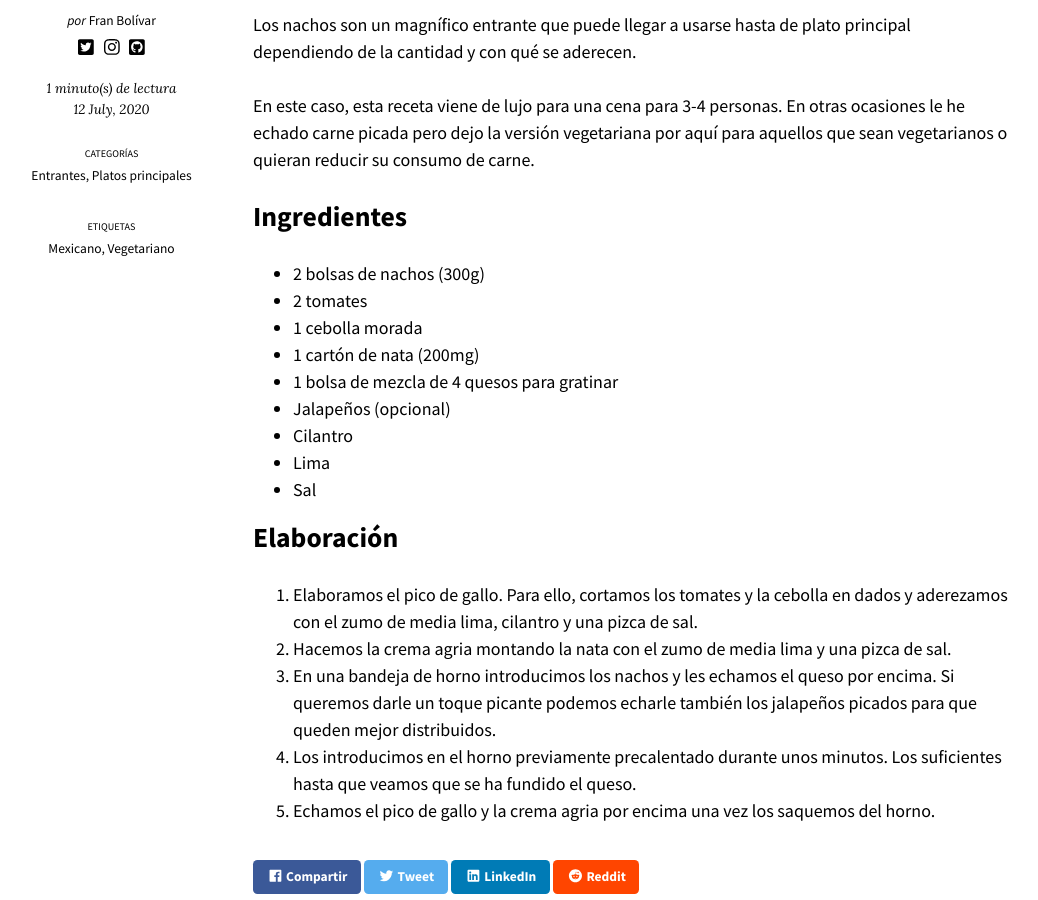
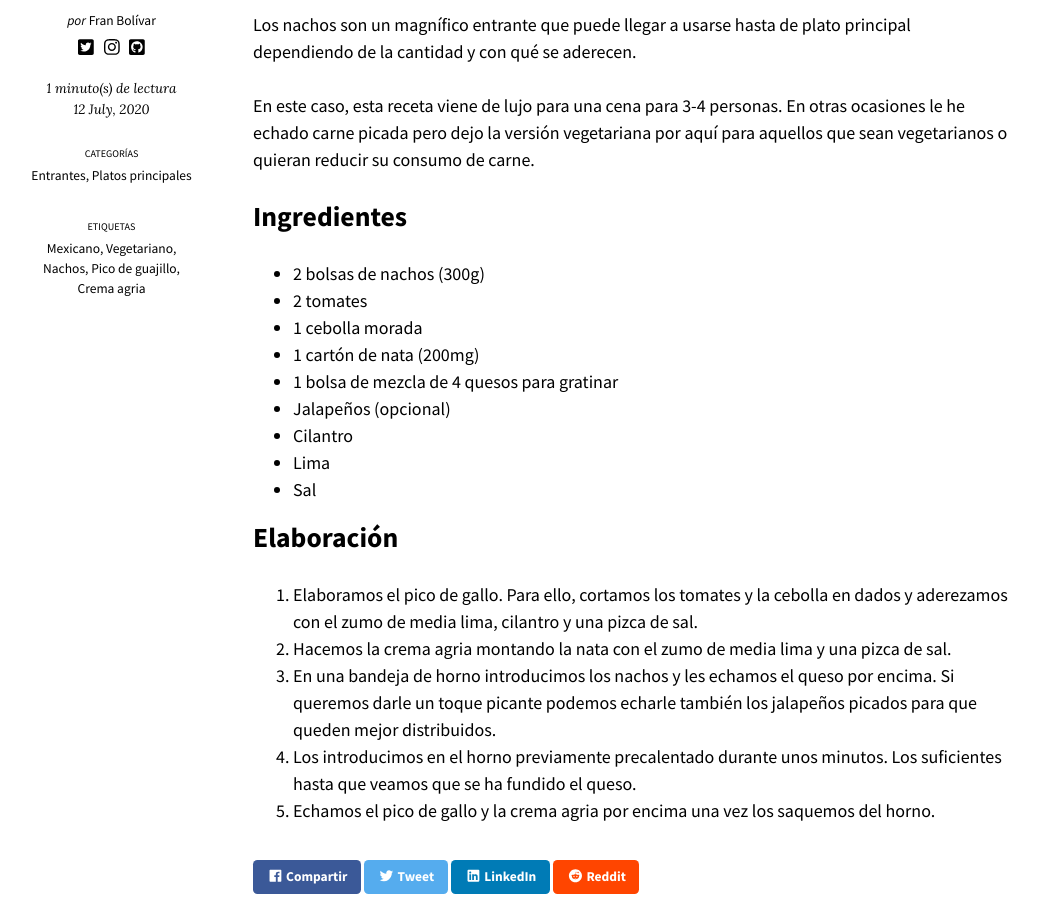
Before and after one commit to fblupi/lacocinadelupi, a Jekyll site: the page built from _posts/2020-07-12-nachos-pico-gallo-crema-agria.md, in a window 1280 px wide and 900 px high, scrolled down 1283 px. Shown: the whole window, without its empty margins (122-1160 px from the left). Built offline with Jekyll 4.4.1, drawn with Linux system fonts in a browser that asks for light colours; nearby versions of some CDN libraries; comment, search, counter and statistics services are not loaded.

Commit message:
Updated tags for first posts

```diff
--- a/_posts/2020-07-12-nachos-pico-gallo-crema-agria.md
+++ b/_posts/2020-07-12-nachos-pico-gallo-crema-agria.md
@@ -6,6 +6,9 @@ categories:
 tags:
   - Mexicano
   - Vegetariano
+  - Nachos
+  - Pico de guajillo
+  - Crema agria
 image:
   path: /images/nachos-pico-gallo-crema-agria.jpg
   thumbnail: /images/nachos-pico-gallo-crema-agria-400x200.jpg
```
Also changed, not shown: _posts/2020-07-12-tacos-al-pastor.md (+3 -0 lines).
